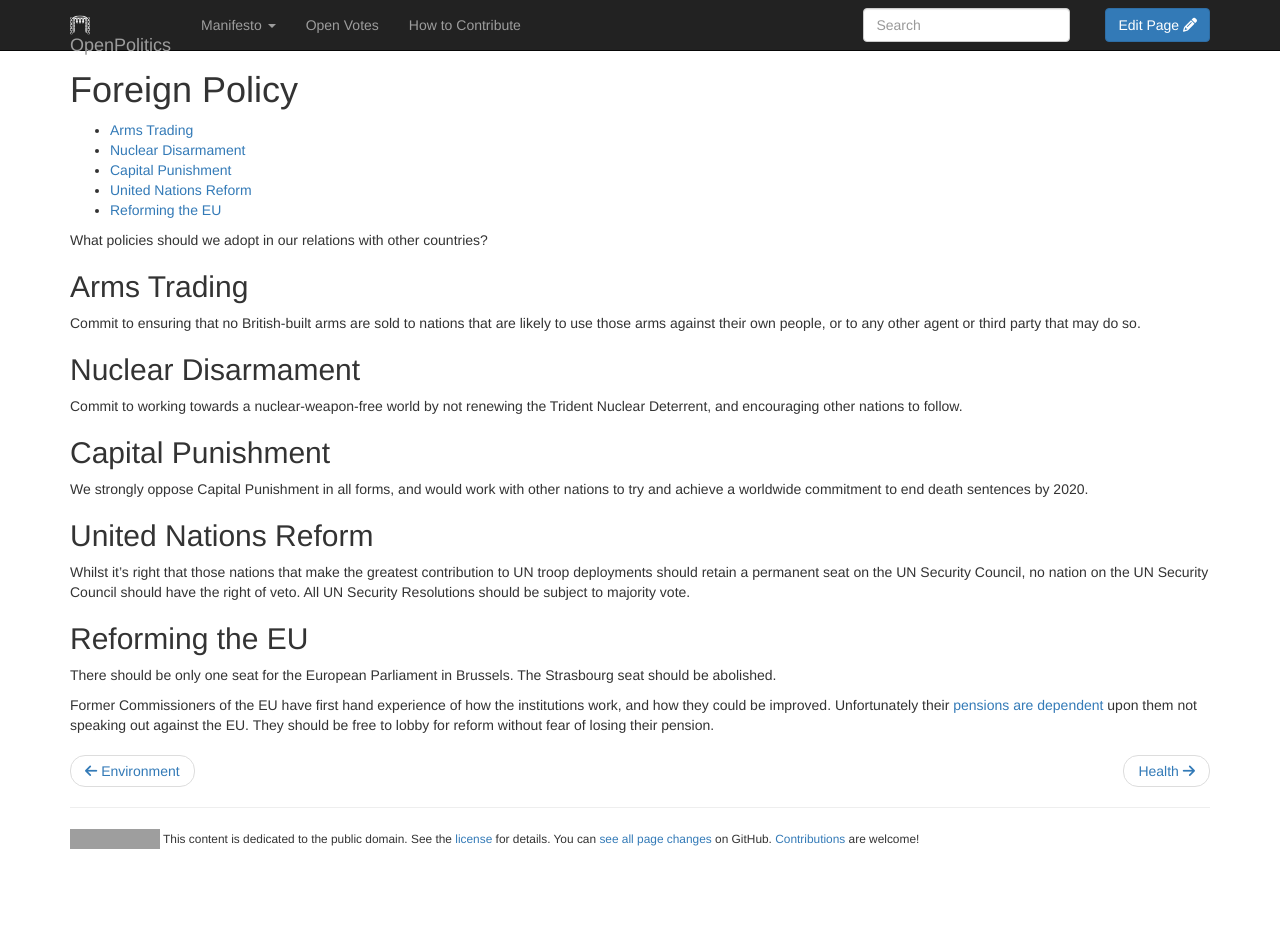
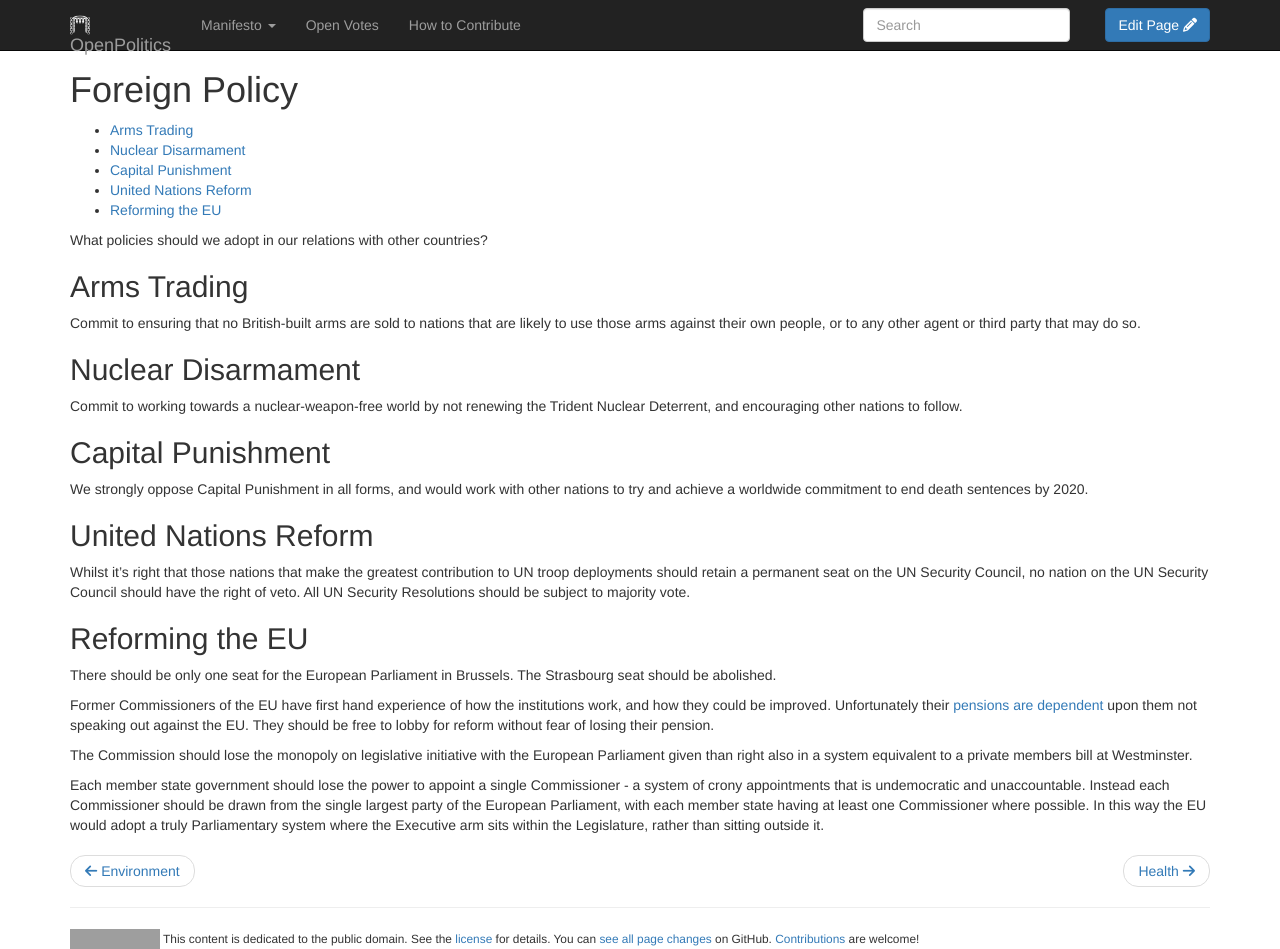
Before and after one commit to openpolitics/manifesto, a Jekyll site: the page built from manifesto/foreign_policy.md, in a window 1280 px wide and 949 px high. Built offline with Jekyll 4.4.1, drawn with Linux system fonts in a browser that asks for light colours; nearby versions of some CDN libraries; library files that are not in the unit come from our copies; grey boxes are pictures that could not be loaded.

Commit message:
Changes to the Commission
Added some changes I think should happen to the Commission

```diff
--- a/manifesto/foreign_policy.md
+++ b/manifesto/foreign_policy.md
@@ -30,3 +30,7 @@ Whilst it's right that those nations that make the greatest contribution to UN t
 There should be only one seat for the European Parliament in Brussels. The Strasbourg seat should be abolished.
 
 Former Commissioners of the EU have first hand experience of how the institutions work, and how they could be improved. Unfortunately their [pensions are dependent](http://www.telegraph.co.uk/news/politics/labour/4996440/Lord-Mandelson-must-remain-loyal-to-EU-to-guarantee-pension.html) upon them not speaking out against the EU. They should be free to lobby for reform without fear of losing their pension.
+
+The Commission should lose the monopoly on legislative initiative with the European Parliament given than right also in a system equivalent to a private members bill at Westminster.
+
+Each member state government should lose the power to appoint a single Commissioner - a system of crony appointments that is undemocratic and unaccountable. Instead each Commissioner should be drawn from the single largest party of the European Parliament, with each member state having at least one Commissioner where possible. In this way the EU would adopt a truly Parliamentary system where the Executive arm sits within the Legislature, rather than sitting outside it.
```
